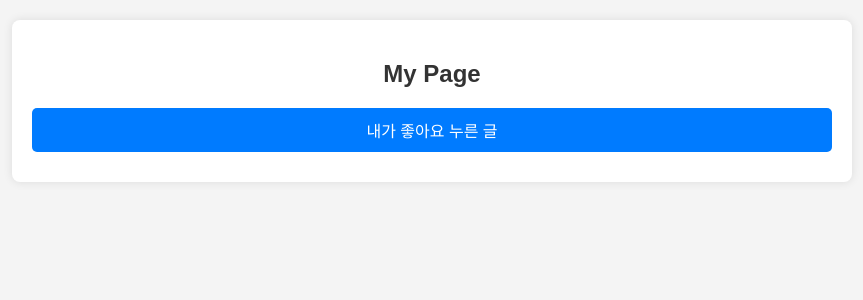
After one commit to 7beunseo/DjangoPrac, a Django app: page /users/ in a window 1280 px wide. The commit adds this page. Shown: the top 300 px of the page, without its empty margins (208-1071 px from the left). Run offline with Django 5.2, Linux system fonts and the light colour scheme.

Commit message:
✨ 마이페이지를 통해 related_name 다대다 역참조

```diff
--- a/djangoPrj/urls.py
+++ b/djangoPrj/urls.py
@@ -21,4 +21,5 @@ urlpatterns = [
     path('admin/', admin.site.urls),
     path('', include('posts.urls')), # '' 경로에 posts/urls.py와 연결
     path('accounts/', include('accounts.urls')),
+    path('users/', include('users.urls')),
 ]
--- a/posts/templates/index.html
+++ b/posts/templates/index.html
@@ -47,6 +47,7 @@
         {% if request.user.is_authenticated %}
             <p>환영합니다 {{ request.user.username }}님</p>
             <p><a href="{% url 'logout' %}">로그아웃</p>
+            <p><a href="{% url 'mypage' %}">MY PAGE</a></p>
         {% else %}
             <p><a href="{% url 'login' %}">누구세요? 로그인하세요</a></p>
         {% endif %}
--- /dev/null
+++ b/users/templates/mypage.html
@@ -0,0 +1,49 @@
+<!DOCTYPE html>
+<html lang="en">
+<head>
+    <meta charset="UTF-8">
+    <meta name="viewport" content="width=device-width, initial-scale=1.0">
+    <title>My Page</title>
+    <style>
+        body {
+            font-family: Arial, sans-serif;
+            margin: 0;
+            padding: 0;
+            background-color: #f4f4f4;
+        }
+        .container {
+            max-width: 800px;
+            margin: 20px auto;
+            padding: 20px;
+            background-color: #fff;
+            border-radius: 8px;
+            box-shadow: 0 0 10px rgba(0, 0, 0, 0.1);
+        }
+        h2 {
+            color: #333;
+            text-align: center;
+        }
+        p {
+            margin-bottom: 10px;
+        }
+        a {
+            display: block;
+            padding: 10px;
+            background-color: #007bff;
+            color: #fff;
+            text-decoration: none;
+            text-align: center;
+            border-radius: 5px;
+        }
+        a:hover {
+            background-color: #0056b3;
+        }
+    </style>
+</head>
+<body>
+    <div class="container">
+        <h2>My Page</h2>
+        <p><a href="{% url 'my-likes' %}">내가 좋아요 누른 글</a></p>
+    </div>
+</body>
+</html>
--- /dev/null
+++ b/users/urls.py
@@ -0,0 +1,7 @@
+from django.urls import path
+from .views import *
+
+urlpatterns = [
+    path('', mypage, name = "mypage"),
+    path('my-likes/', my_likes, name = "my-likes"),
+]
--- a/users/views.py
+++ b/users/views.py
@@ -1,3 +1,11 @@
 from django.shortcuts import render
+from posts.models import Post
+from .models import User
 
-# Create your views here.
+def mypage(request):
+    return render(request, 'mypage.html')
+
+def my_likes(request):
+    posts = request.user.post_like.all() # 역참조
+    print(posts)
+    return render(request, 'my_likes.html', {'posts':posts})
```
Also changed, not shown: users/templates/my_likes.html (added, +48 -0 lines).
